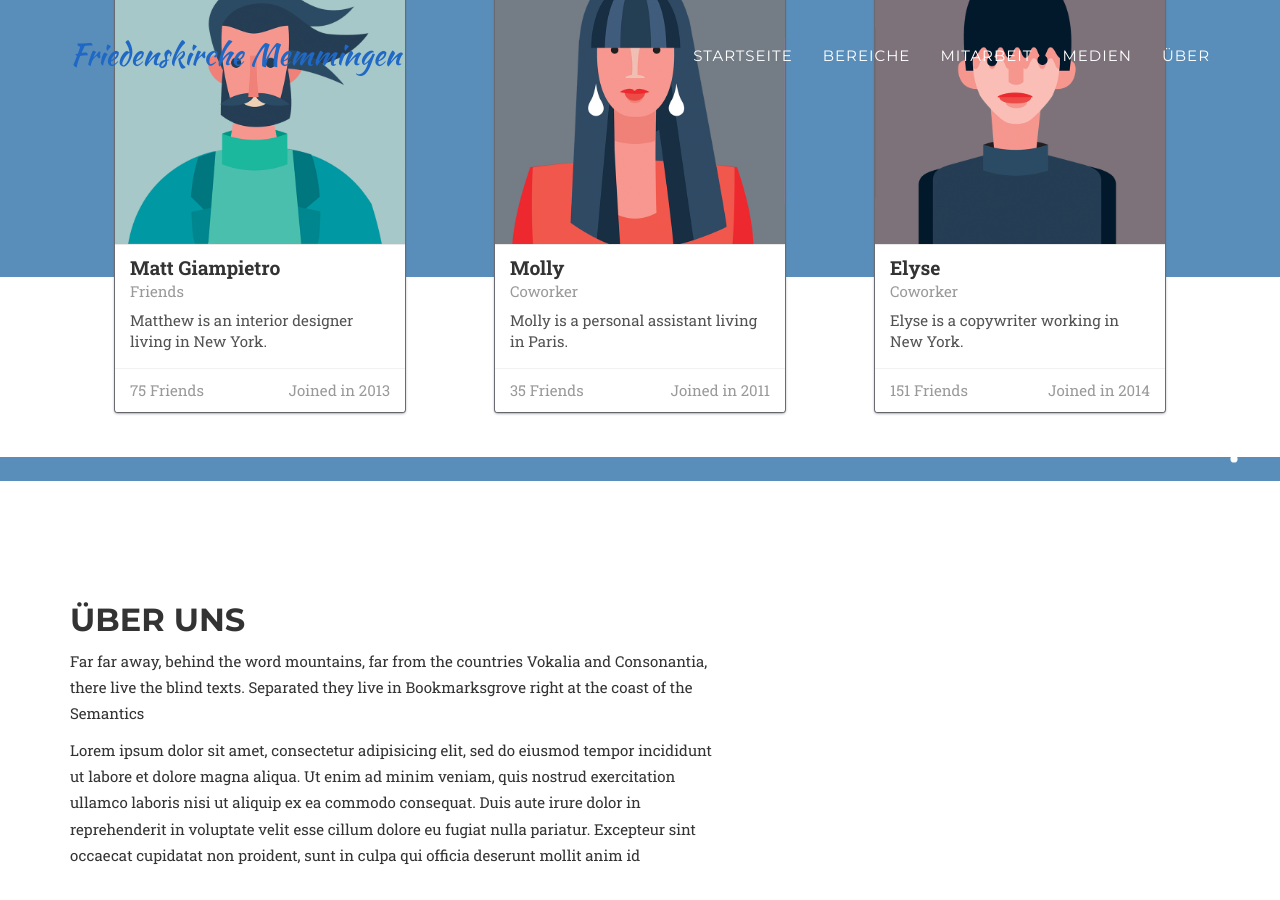
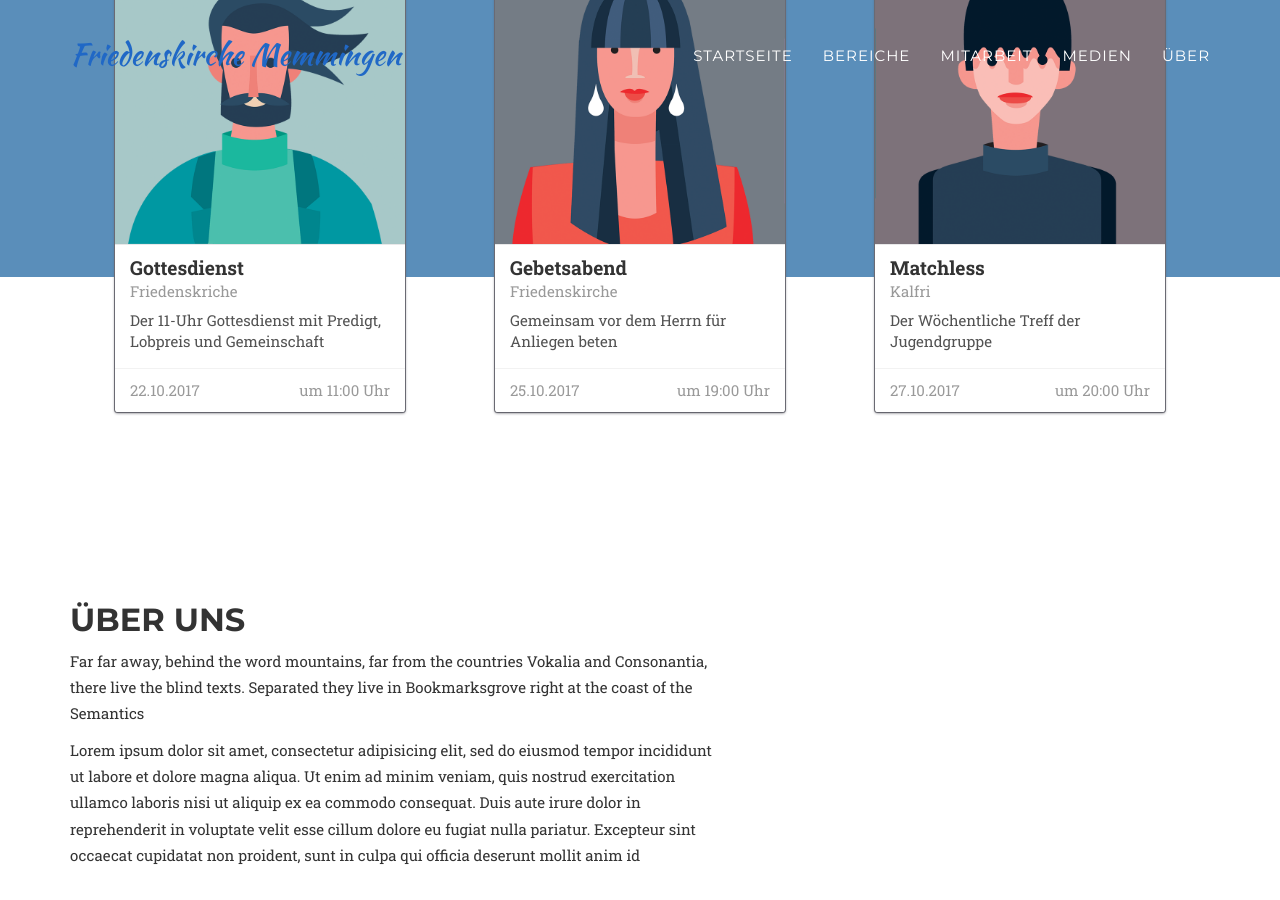
Before and after one commit to CHRINIMUE/FK-Website, a Jekyll site: the page built from index.html, in a window 1280 px wide and 900 px high, scrolled down 1161 px. Built offline with Jekyll 4.4.1, drawn with Linux system fonts in a browser that asks for light colours; some web fonts are replaced.

Commit message:
Kleine Sachen hinzugefügt/geändert

```diff
--- a/_includes/events.html
+++ b/_includes/events.html
@@ -6,21 +6,21 @@
       <img src="{{ site.baseurl}}/img/events/matthew.png">
     </div>
     <div class="content">
-      <div class="header">Matt Giampietro</div>
+      <div class="header">Gottesdienst</div>
       <div class="meta">
-        <a>Friends</a>
+        <a>Friedenskriche</a>
       </div>
       <div class="description">
-        Matthew is an interior designer living in New York.
+        Der 11-Uhr Gottesdienst mit Predigt, Lobpreis und Gemeinschaft
       </div>
     </div>
     <div class="extra content">
       <span class="right floated">
-        Joined in 2013
+        um 11:00 Uhr
       </span>
       <span>
         <i class="user icon"></i>
-        75 Friends
+        22.10.2017
       </span>
     </div>
   </div>
@@ -29,21 +29,21 @@
       <img src="{{ site.baseurl }}/img/events/molly.png">
     </div>
     <div class="content">
-      <div class="header">Molly</div>
+      <div class="header">Gebetsabend</div>
       <div class="meta">
-        <span class="date">Coworker</span>
+        <span class="date">Friedenskirche</span>
       </div>
       <div class="description">
-        Molly is a personal assistant living in Paris.
+        Gemeinsam vor dem Herrn für Anliegen beten
       </div>
     </div>
     <div class="extra content">
       <span class="right floated">
-        Joined in 2011
+        um 19:00 Uhr
       </span>
       <span>
         <i class="user icon"></i>
-        35 Friends
+        25.10.2017
       </span>
     </div>
   </div>
@@ -52,21 +52,21 @@
       <img src="{{ site.baseurl }}/img/events/elyse.png">
     </div>
     <div class="content">
-      <div class="header">Elyse</div>
+      <div class="header">Matchless</div>
       <div class="meta">
-        <a>Coworker</a>
+        <a>Kalfri</a>
       </div>
       <div class="description">
-        Elyse is a copywriter working in New York.
+        Der Wöchentliche Treff der Jugendgruppe
       </div>
     </div>
     <div class="extra content">
       <span class="right floated">
-        Joined in 2014
+        um 20:00 Uhr
       </span>
       <span>
         <i class="user icon"></i>
-        151 Friends
+        27.10.2017
       </span>
     </div>
   </div>
```
Also changed, not shown: _includes/css/events.css (+5 -5 lines).
